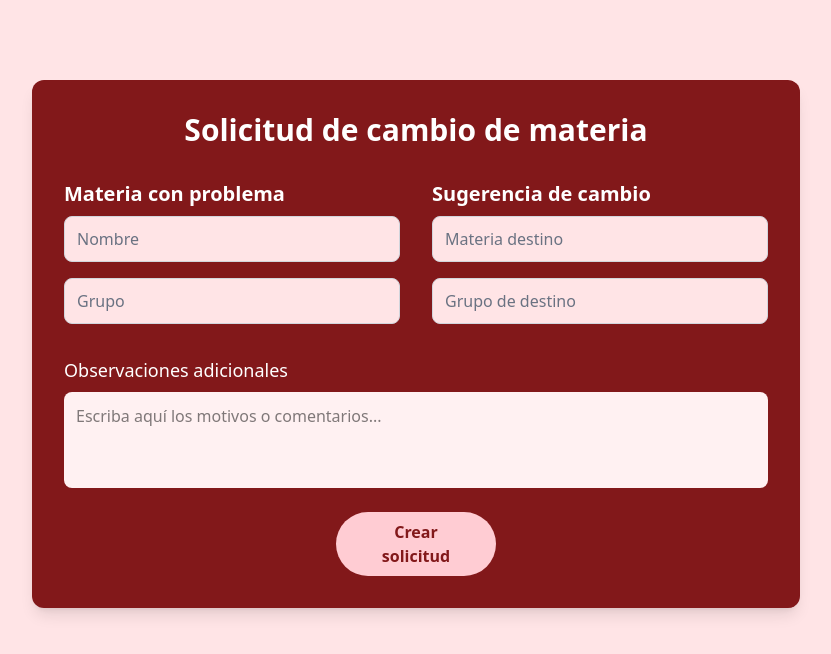
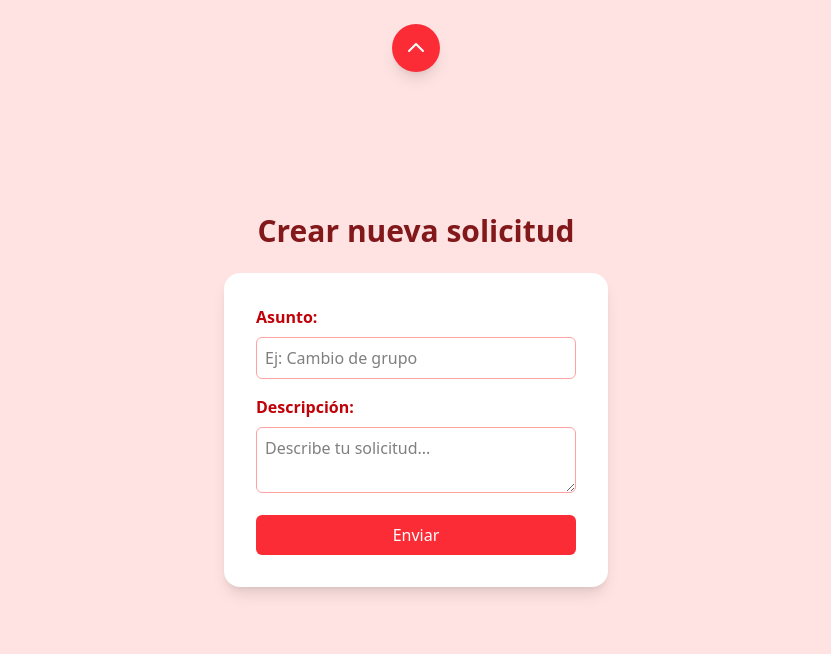
Before and after one commit to LeanCode-DOSW/SIRHA-FrontEnd, a React (Vite) app in the folder vite/: page /crear-solicitud in a window 1280 px wide. Shown: the top 654 px of the page, without its empty margins (224-1055 px from the left). Built offline with nearby package versions, Linux system fonts and the light colour scheme.

Commit message:
"conexion entre pestañas  juan silva"

```diff
--- a/vite/src/App.tsx
+++ b/vite/src/App.tsx
@@ -1,18 +1,18 @@
-//import Login from "./components/Login"
-// import { Home } from "./components/home"
-//import { PlanDeEstudios } from "./components/planDeEstudios"
-//import { HorarioActual } from "./components/horarioActual"
-import { CrearSolicitud } from "./components/crearSolicitud"
+import { BrowserRouter as Router, Routes, Route } from "react-router-dom";
+import { Home } from "./components/home";
+import { Home2 } from "./components/home2";
+import { CrearSolicitud } from "./components/crearSolicitud";
+
 function App() {
-
-
   return (
-   //< Login />
-    // < Home />
-    //<HorarioActual />
-    //<PlanDeEstudios />
-    <CrearSolicitud />
-  )
+    <Router>
+      <Routes>
+        <Route path="/" element={<Home />} />
+        <Route path="/home2" element={<Home2 />} />
+        <Route path="/crear-solicitud" element={<CrearSolicitud />} />
+      </Routes>
+    </Router>
+  );
 }
 
-export default App
+export default App;
--- a/vite/src/components/crearSolicitud.tsx
+++ b/vite/src/components/crearSolicitud.tsx
@@ -1,53 +1,50 @@
-import { Input } from "./input";
+import { useNavigate } from "react-router-dom";
 
-interface Props {
-  styles?: string;
-}
+export const CrearSolicitud = () => {
+  const navigate = useNavigate();
 
-export const CrearSolicitud = ({ styles = "" }: Props) => {
   return (
-    <div
-      className={`flex flex-col items-center justify-start min-h-screen bg-rose-100 pt-20 relative ${styles}`}
-    >
-      <div className="flex flex-col bg-red-900 text-white p-8 rounded-xl shadow-lg w-full max-w-3xl">
+    <div className="flex flex-col items-center justify-center min-h-screen bg-red-100 relative">
+      <h1 className="text-3xl font-bold text-red-900 mb-6">
+        Crear nueva solicitud
+      </h1>
 
-        <h1 className="font-bold text-3xl text-center mb-8">
-          Solicitud de cambio de materia
-        </h1>
+      <form className="bg-white p-8 rounded-2xl shadow-lg w-96">
+        <label className="block text-red-700 font-semibold mb-2">
+          Asunto:
+        </label>
+        <input
+          type="text"
+          className="w-full border border-red-300 rounded-md p-2 mb-4 focus:outline-none focus:ring-2 focus:ring-red-400"
+          placeholder="Ej: Cambio de grupo"
+        />
 
-        <div className="flex flex-col md:flex-row md:space-x-8 mb-8">
-          {/* Materia con problema */}
-          <div className="flex flex-col flex-1 space-y-4">
-            <h2 className="text-xl font-semibold mb-2">Materia con problema</h2>
-            <Input placeholder="Nombre" />
-            <Input placeholder="Grupo" />
-          </div>
+        <label className="block text-red-700 font-semibold mb-2">
+          Descripción:
+        </label>
+        <textarea
+          className="w-full border border-red-300 rounded-md p-2 mb-4 focus:outline-none focus:ring-2 focus:ring-red-400"
+          placeholder="Describe tu solicitud..."
+        ></textarea>
 
-          {/* Sugerencia de cambio */}
-          <div className="flex flex-col flex-1 space-y-4 mt-6 md:mt-0">
-            <h2 className="text-xl font-semibold mb-2">Sugerencia de cambio</h2>
-            <Input placeholder="Materia destino" />
-            <Input placeholder="Grupo de destino" />
-          </div>
-        </div>
+        <button
+          type="submit"
+          className="w-full bg-red-500 text-white py-2 rounded-md hover:bg-red-600 transition-colors"
+        >
+          Enviar
+        </button>
+      </form>
 
-        {/* Observaciones */}
-        <div className="flex flex-col mb-6">
-          <h2 className="text-lg mb-2">Observaciones adicionales</h2>
-          <textarea
-            placeholder="Escriba aquí los motivos o comentarios..."
-            className="w-full h-24 bg-rose-50 text-black rounded-lg p-3 resize-none focus:ring-2 focus:ring-rose-400 outline-none"
-          />
-        </div>
-
-        {/* Botón */}
-        <button
-          type="button"
-          className="text-center bg-rose-200 text-red-900 font-semibold py-2 px-6 rounded-full w-40 mx-auto hover:bg-rose-300 transition"
-        >
-          Crear solicitud
-        </button>
-      </div>
+      {/* Botón para volver */}
+      <button
+        className="absolute top-6 left-1/2 -translate-x-1/2 bg-red-500 text-white p-3 rounded-full shadow-lg hover:bg-red-600 transition-colors"
+        onClick={() => navigate("/home2")}
+      >
+        <svg xmlns="http://www.w3.org/2000/svg" className="h-6 w-6" fill="none"
+          viewBox="0 0 24 24" stroke="currentColor">
+          <path strokeLinecap="round" strokeLinejoin="round" strokeWidth={2} d="M5 15l7-7 7 7" />
+        </svg>
+      </button>
     </div>
   );
 };
--- a/vite/src/components/home.tsx
+++ b/vite/src/components/home.tsx
@@ -1,3 +1,4 @@
+import { useNavigate } from "react-router-dom";
 import Semaforo from '../assets/33.png';
 import Horario from '../assets/11.png';
 import Historial from '../assets/22.png';
@@ -7,6 +8,8 @@ interface Props {
 }
 
 export const Home = ({ styles = '' }: Props) => {
+  const navigate = useNavigate();
+
   return (
     <div className={`flex flex-col items-center justify-start min-h-screen bg-red-100 pt-20 relative ${styles}`}>
       <h1 className="text-3xl font-bold text-red-900 mb-4">
@@ -36,14 +39,10 @@ export const Home = ({ styles = '' }: Props) => {
         </div>
       </div>
 
-      {/* Flecha para cambiar de página */}
+      {/* Flecha para ir a Home2 */}
       <button
         className="absolute bottom-6 left-1/2 -translate-x-1/2 bg-red-500 text-white p-3 rounded-full shadow-lg hover:bg-red-600 transition-colors"
-        onClick={() => {
-          // aquí pones tu lógica de navegación, por ejemplo con react-router:
-          // navigate("/otraPagina")
-          console.log("Ir a la siguiente página");
-        }}
+        onClick={() => navigate("/home2")}
       >
         <svg
           xmlns="http://www.w3.org/2000/svg"
--- a/vite/src/components/home2.tsx
+++ b/vite/src/components/home2.tsx
@@ -1,3 +1,4 @@
+import { useNavigate } from "react-router-dom";
 import Crear from '../assets/crear.png';
 import Estado from '../assets/estado.png';
 import Historial from '../assets/historiall.png';
@@ -7,75 +8,49 @@ interface Props {
 }
 
 export const Home2 = ({ styles = '' }: Props) => {
+  const navigate = useNavigate();
+
   return (
-    <div
-      className={`flex flex-col items-center justify-start min-h-screen bg-red-100 pt-20 relative ${styles}`}
-    >
-      {/* Título principal */}
+    <div className={`flex flex-col items-center justify-start min-h-screen bg-red-100 pt-20 relative ${styles}`}>
       <h1 className="text-3xl font-bold text-red-900 mb-4 text-center">
         Consulta tu información de solicitudes
       </h1>
 
-      {/* Subtítulo */}
       <h3 className="text-red-700 mb-10 text-center">
         Crea, consulta y revisa tus solicitudes en un solo lugar
       </h3>
 
-      {/* Contenedor de tarjetas */}
       <div className="flex flex-wrap justify-center gap-8 mb-20">
-        {/* Tarjeta 1: Crear Solicitud */}
-        <div className="bg-red-400 text-white rounded-2xl w-64 h-64 flex flex-col items-center justify-center shadow-lg hover:bg-red-500 transition-colors">
-          <img
-            src={Crear}
-            alt="Crear solicitud"
-            className="w-40 h-40 mb-4 object-contain"
-          />
+        {/* Crear Solicitud */}
+        <div
+          className="bg-red-400 text-white rounded-2xl w-64 h-64 flex flex-col items-center justify-center shadow-lg hover:bg-red-500 transition-colors cursor-pointer"
+          onClick={() => navigate("/crear-solicitud")}
+        >
+          <img src={Crear} alt="Crear solicitud" className="w-40 h-40 mb-4 object-contain" />
           <h2 className="text-lg font-semibold">Crear Solicitud</h2>
         </div>
 
-        {/* Tarjeta 2: Estado Solicitudes */}
+        {/* Estado Solicitudes */}
         <div className="bg-red-400 text-white rounded-2xl w-64 h-64 flex flex-col items-center justify-center shadow-lg hover:bg-red-500 transition-colors">
-          <img
-            src={Estado}
-            alt="Estado solicitudes"
-            className="w-40 h-40 mb-4 object-contain"
-          />
+          <img src={Estado} alt="Estado solicitudes" className="w-40 h-40 mb-4 object-contain" />
           <h2 className="text-lg font-semibold">Estado Solicitudes</h2>
         </div>
 
-        {/* Tarjeta 3: Historial Solicitudes */}
+        {/* Historial Solicitudes */}
         <div className="bg-red-400 text-white rounded-2xl w-64 h-64 flex flex-col items-center justify-center shadow-lg hover:bg-red-500 transition-colors">
-          <img
-            src={Historial}
-            alt="Historial solicitudes"
-            className="w-40 h-40 mb-4 object-contain"
-          />
+          <img src={Historial} alt="Historial solicitudes" className="w-40 h-40 mb-4 object-contain" />
           <h2 className="text-lg font-semibold">Historial Solicitudes</h2>
         </div>
       </div>
 
-      {/* Flecha para regresar o cambiar de sección */}
+      {/* Flecha para volver a Home */}
       <button
         className="absolute top-6 left-1/2 -translate-x-1/2 bg-red-500 text-white p-3 rounded-full shadow-lg hover:bg-red-600 transition-colors"
-        onClick={() => {
-          // Aquí puedes usar tu lógica de navegación, por ejemplo con react-router:
-          // navigate("/home1")
-          console.log('Volver a Home 1');
-        }}
+        onClick={() => navigate("/")}
       >
-        <svg
-          xmlns="http://www.w3.org/2000/svg"
-          className="h-6 w-6"
-          fill="none"
-          viewBox="0 0 24 24"
-          stroke="currentColor"
-        >
-          <path
-            strokeLinecap="round"
-            strokeLinejoin="round"
-            strokeWidth={2}
-            d="M5 15l7-7 7 7"
-          />
+        <svg xmlns="http://www.w3.org/2000/svg" className="h-6 w-6" fill="none"
+          viewBox="0 0 24 24" stroke="currentColor">
+          <path strokeLinecap="round" strokeLinejoin="round" strokeWidth={2} d="M5 15l7-7 7 7" />
         </svg>
       </button>
     </div>
```
